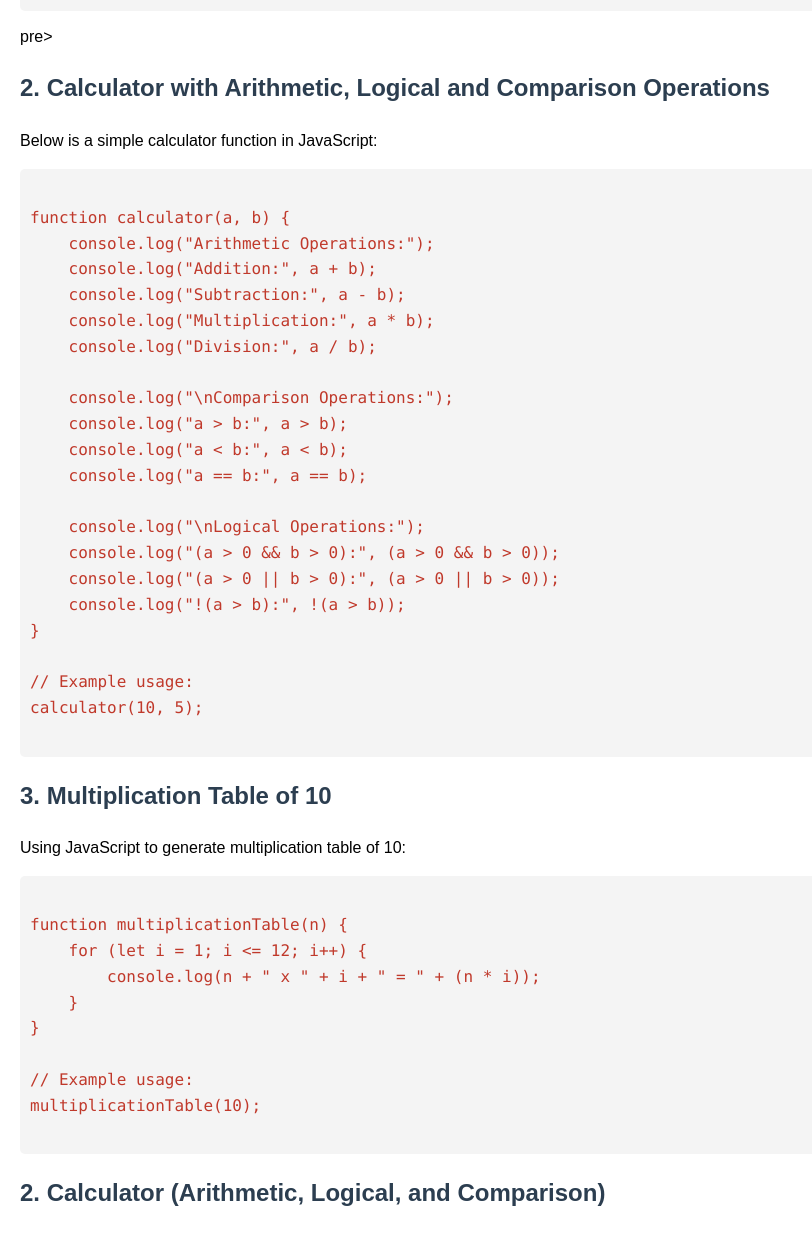
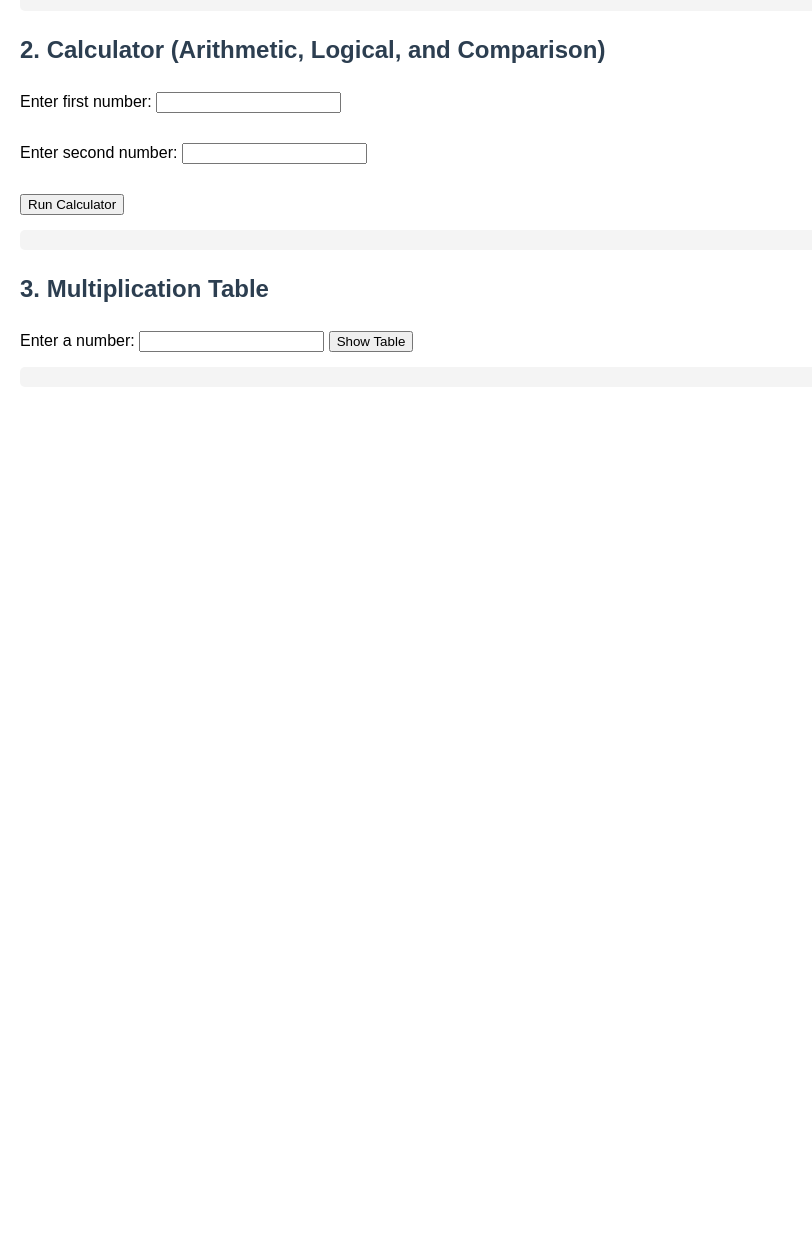
Before and after one commit to michaeljosh2/Jennitech_mywebproject_Ajayi, a plain HTML site: page Olagoke-assignment.html in a window 1280 px wide. Shown: the part 1679-2912 px from the top of the page, without its empty margins (0-812 px from the left). After the commit the page ends 2086 px from the top, so only its background shows below. Drawn offline with Linux system fonts and the light colour scheme.

Commit message:
Update Olagoke-assignment.html

```diff
--- a/Olagoke-assignment.html
+++ b/Olagoke-assignment.html
@@ -90,48 +90,6 @@ console.log(sumAll(1, 2, 3, 4, 5)); // 15
 
 
 
-    pre>
-
-    <!-- NEW SECTION -->
-    <h2>2. Calculator with Arithmetic, Logical and Comparison Operations</h2>
-    <p>Below is a simple calculator function in JavaScript:</p>
-    <pre><code>
-function calculator(a, b) {
-    console.log("Arithmetic Operations:");
-    console.log("Addition:", a + b);
-    console.log("Subtraction:", a - b);
-    console.log("Multiplication:", a * b);
-    console.log("Division:", a / b);
-
-    console.log("\nComparison Operations:");
-    console.log("a > b:", a > b);
-    console.log("a < b:", a < b);
-    console.log("a == b:", a == b);
-
-    console.log("\nLogical Operations:");
-    console.log("(a > 0 && b > 0):", (a > 0 && b > 0));
-    console.log("(a > 0 || b > 0):", (a > 0 || b > 0));
-    console.log("!(a > b):", !(a > b));
-}
-
-// Example usage:
-calculator(10, 5);
-    </code></pre>
-
-    <h2>3. Multiplication Table of 10</h2>
-    <p>Using JavaScript to generate multiplication table of 10:</p>
-    <pre><code>
-function multiplicationTable(n) {
-    for (let i = 1; i <= 12; i++) {
-        console.log(n + " x " + i + " = " + (n * i));
-    }
-}
-
-// Example usage:
-multiplicationTable(10);
-    </code></pre>
-
-
 
     <h2>2. Calculator (Arithmetic, Logical, and Comparison)</h2>
     <label>Enter first number: </label>
```
